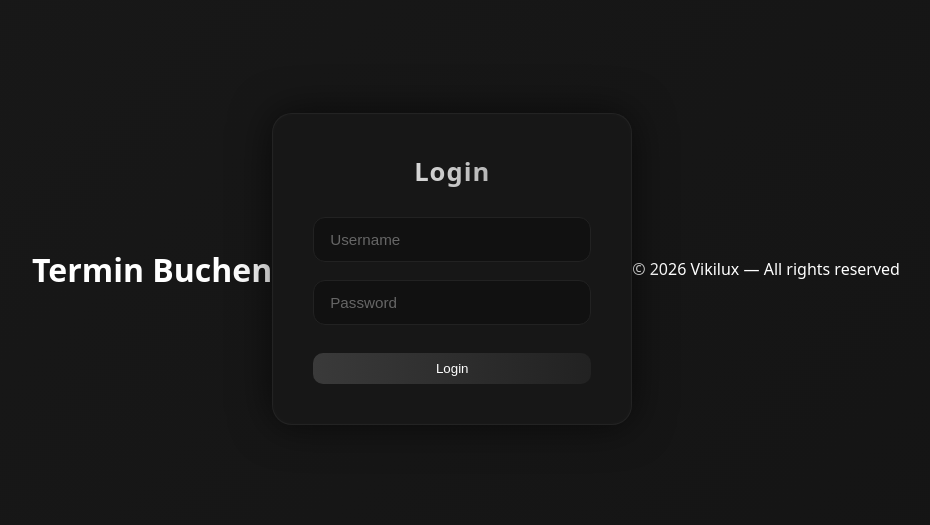
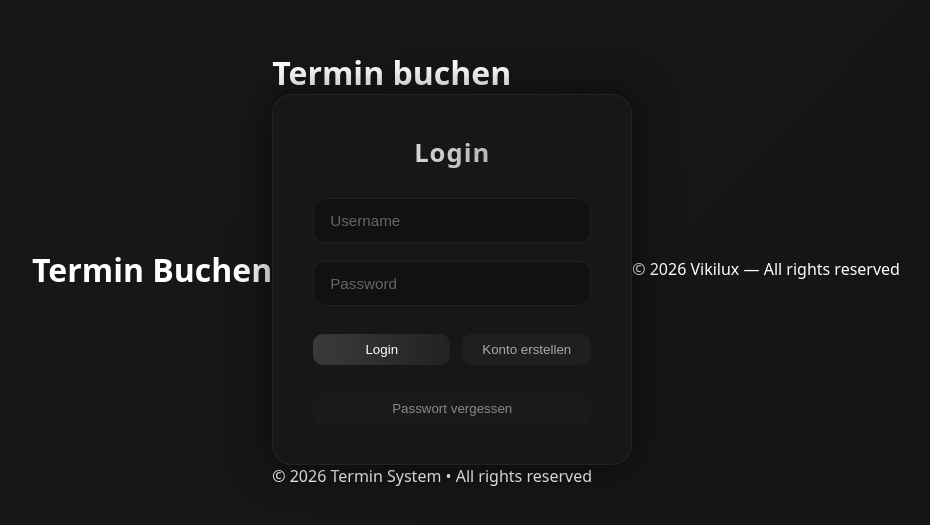
Before and after one commit to emergency-german/termin-buchen, a Next.js app: page / in a window 1280 px wide. Shown: the part 131-656 px from the top of the page, without its empty margins (174-1104 px from the left). Built offline with nearby package versions, Linux system fonts and the light colour scheme.

Commit message:
Update page.tsx

```diff
--- a/app/page.tsx
+++ b/app/page.tsx
@@ -1,10 +1,8 @@
 "use client";
 
 import { useState } from "react";
-import { useRouter } from "next/navigation";
 
-export default function LoginPage() {
-  const router = useRouter();
+export default function Home() {
   const [username, setUsername] = useState("");
   const [password, setPassword] = useState("");
 
@@ -18,12 +16,21 @@ export default function LoginPage() {
     });
 
     if (res.ok) {
-      router.push("/admin");
+      window.location.href = "/admin";
+    } else {
+      alert("Login fehlgeschlagen");
     }
   }
 
   return (
-    <div className="login-wrapper">
+    <div className="page-container">
+      {/* HEADER */}
+      <header className="page-header">
+        <h1 className="brand-title">Termin buchen</h1>
+      </header>
+
+      {/* MAIN LOGIN */}
+      <main className="login-wrapper">
         <form className="form" onSubmit={handleLogin}>
           <p id="heading">Login</p>
 
@@ -34,6 +41,7 @@ export default function LoginPage() {
               placeholder="Username"
               value={username}
               onChange={(e) => setUsername(e.target.value)}
+              required
             />
           </div>
 
@@ -44,13 +52,33 @@ export default function LoginPage() {
               placeholder="Password"
               value={password}
               onChange={(e) => setPassword(e.target.value)}
+              required
             />
           </div>
 
           <div className="btn">
-          <button className="button1">Login</button>
+            <button type="submit" className="button1">
+              Login
+            </button>
+            <button
+              type="button"
+              className="button2"
+              onClick={() => (window.location.href = "/register")}
+            >
+              Konto erstellen
+            </button>
           </div>
+
+          <button type="button" className="button3">
+            Passwort vergessen
+          </button>
         </form>
+      </main>
+
+      {/* FOOTER */}
+      <footer className="page-footer">
+        © {new Date().getFullYear()} Termin System • All rights reserved
+      </footer>
     </div>
   );
 }
```
Lines whose indentation alone changed are shown as unchanged.
